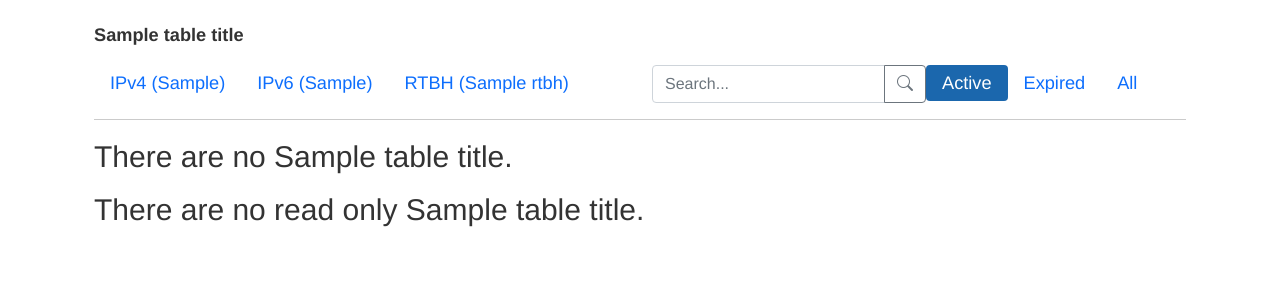
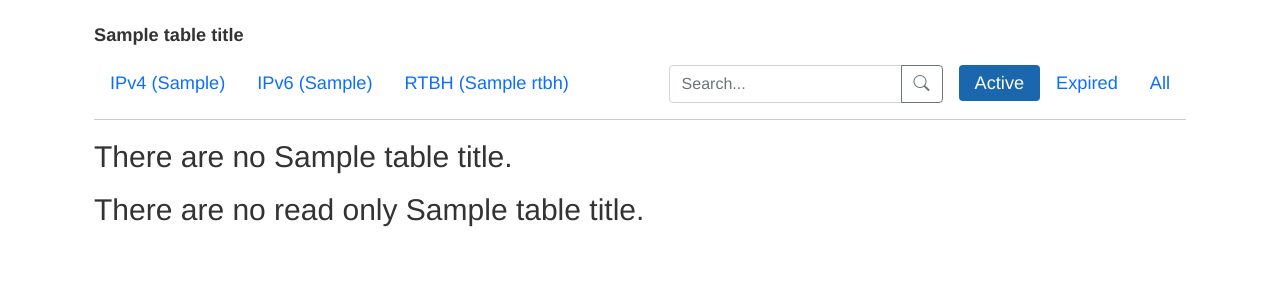
Before and after one commit to CESNET/exafs, a Flask app: template flowapp/templates/pages/dashboard_user.j2 in a window 1280 px wide. Shown: the part 55-355 px from the top of the page. Run offline with Flask 2, Linux system fonts and the light colour scheme; data comes from the database, SQL or seed files in the repository; tables that the repository leaves empty hold one stand-in row (values such as "Sample post"); the template is opened without the code that fills it: values that come from a table or form of the project are taken from there, most other values are stand-ins (such as "Sample title", 1, 10 or a date in 2020); some libraries are stand-ins or nearby versions.

Commit message:
fix old bootstrap classes to new names

```diff
--- a/flowapp/templates/pages/submenu_dashboard.j2
+++ b/flowapp/templates/pages/submenu_dashboard.j2
@@ -35,10 +35,10 @@
             </ul>
         </div>
         <div class="col-6">
-            <ul class="nav nav-pills pull-right">
+            <ul class="nav nav-pills justify-content-end">
                 <li class="nav-item">
-                    <form id="dashboard-search" class="navbar-form pull-right" role="search" action="{{ url_for('dashboard.index', rtype=rtype, rstate=rstate) }}">
-                     <div class="input-group mb3">
+                    <form id="dashboard-search" class="navbar-form mx-3" role="search" action="{{ url_for('dashboard.index', rtype=rtype, rstate=rstate) }}">
+                     <div class="input-group">
                         <input
                             class="form-control"
                             type="search"
```
